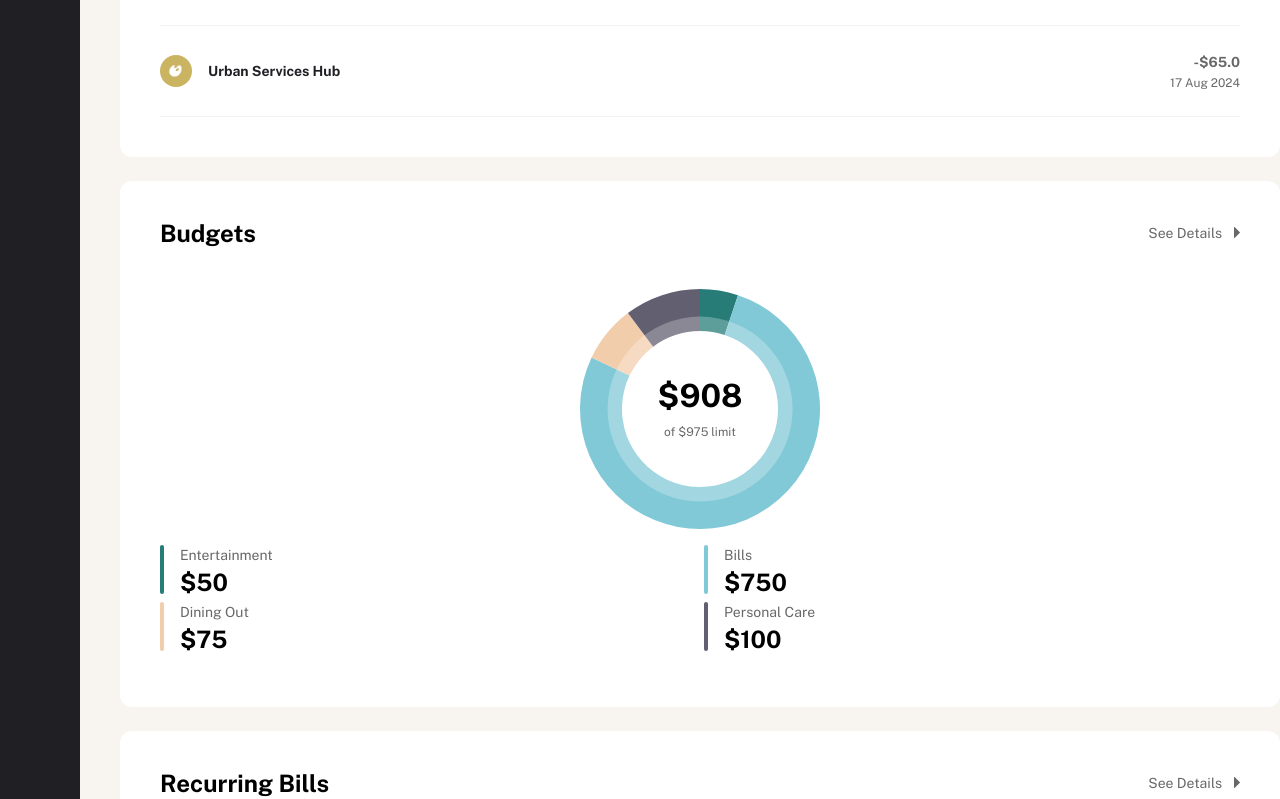
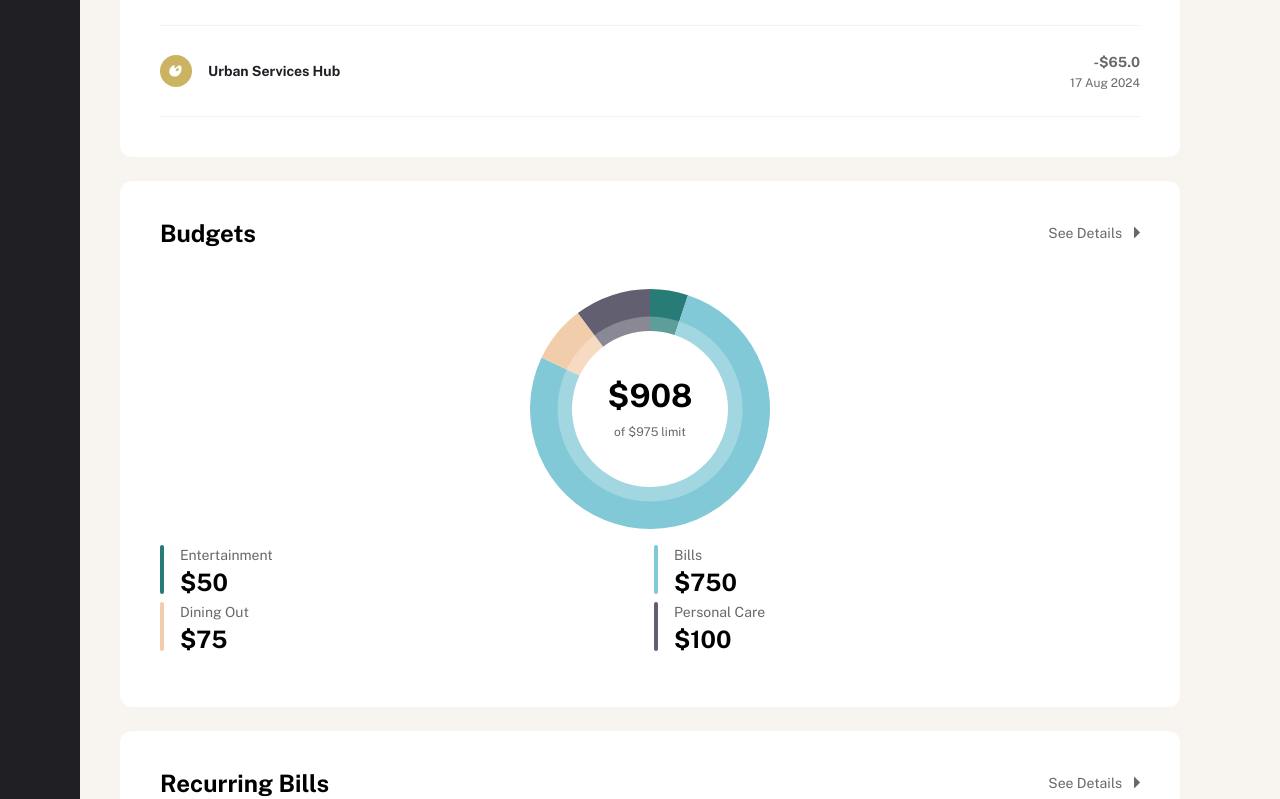
Before and after one commit to Arteque/financeapp0425, a React (Vite) app: page / in a window 1280 px wide. Shown: the part 1580-2379 px from the top of the page. Built offline with nearby package versions, Linux system fonts and the light colour scheme.

Commit message:
TAb and Desktop View Start Page

```diff
--- a/src/Style/Style.scss
+++ b/src/Style/Style.scss
@@ -117,7 +117,6 @@ main.main_content,
   main#root {
     display: grid;
     grid-template-columns: auto 1fr;
-    // grid-template-rows: 1fr 0.2fr;
     gap: 40px;
   }
   .main_header {
@@ -225,3 +224,6 @@ main.main_content,
     }
   }
 }
+main.main_content {
+  width: clamp(300px, 100% - 40px, 1060px);
+}
```
